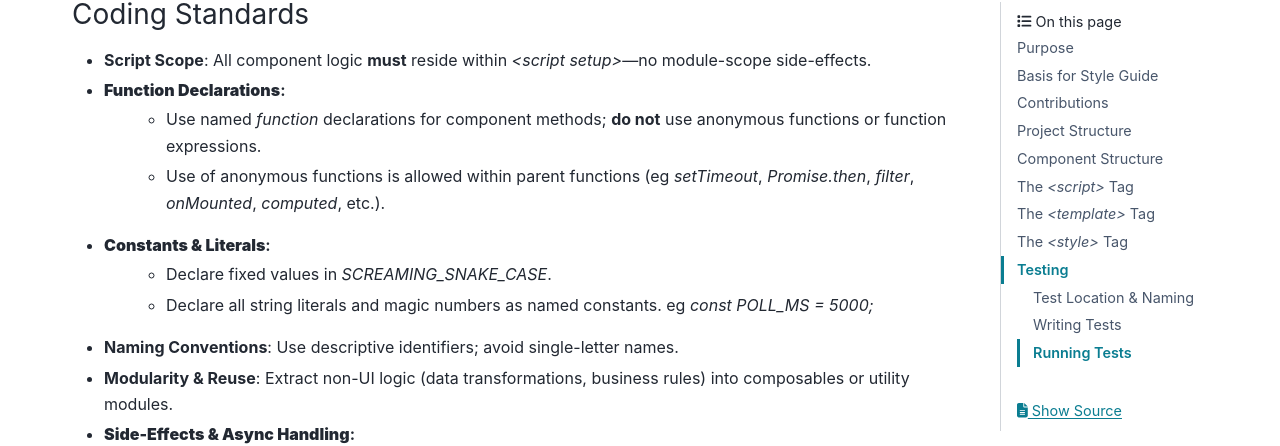
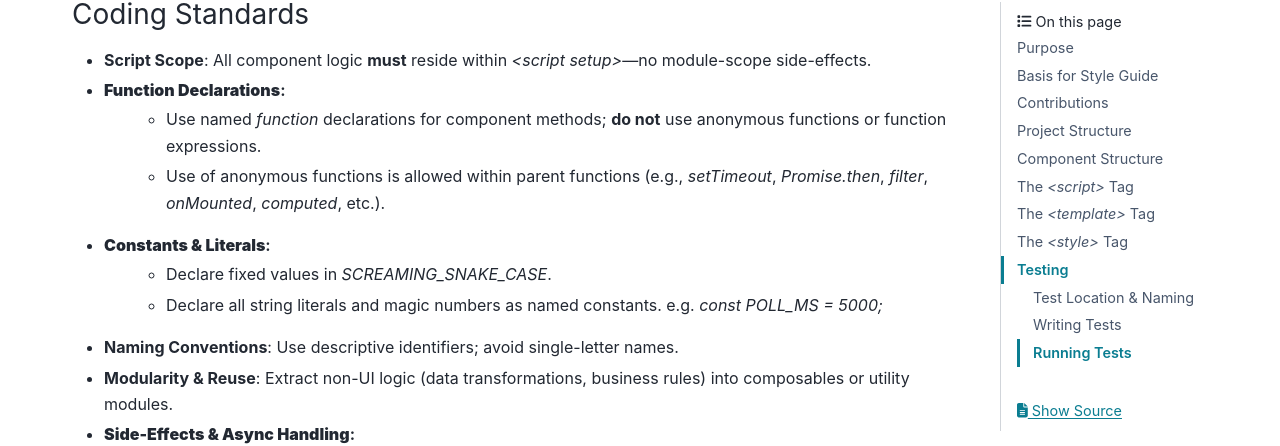
Before and after one commit to archesproject/arches-docs, a Sphinx documentation site: the page built from docs/developing/vue/arches-vue-styleguide.rst, in a window 1280 px wide and 900 px high, scrolled down 6291 px. Shown: the part 94-540 px from the top of the window. Built offline with Sphinx 7.4.7 and the PyData theme 0.15.4, drawn with Linux system fonts in a browser that asks for light colours; some of the changed text lies outside the part shown.

Commit message:
nit #481

```diff
--- a/docs/developing/vue/arches-vue-styleguide.rst
+++ b/docs/developing/vue/arches-vue-styleguide.rst
@@ -335,12 +335,12 @@
 
 - **Function Declarations**:
     - Use named `function` declarations for component methods; **do not** use anonymous functions or function expressions.
-    - Use of anonymous functions is allowed within parent functions (eg `setTimeout`, `Promise.then`, `filter`, `onMounted`, `computed`, etc.).
+    - Use of anonymous functions is allowed within parent functions (e.g., `setTimeout`, `Promise.then`, `filter`, `onMounted`, `computed`, etc.).
 
 - **Constants & Literals**:
     - Declare fixed values in `SCREAMING_SNAKE_CASE`.
     - Declare all string literals and magic numbers as named constants.
-      eg `const POLL_MS = 5000;`
+      e.g. `const POLL_MS = 5000;`
 
 - **Naming Conventions**:
   Use descriptive identifiers; avoid single-letter names.
```
Also changed, not shown: other parts of docs/developing/vue/arches-vue-styleguide.rst (+2 -2 lines).
